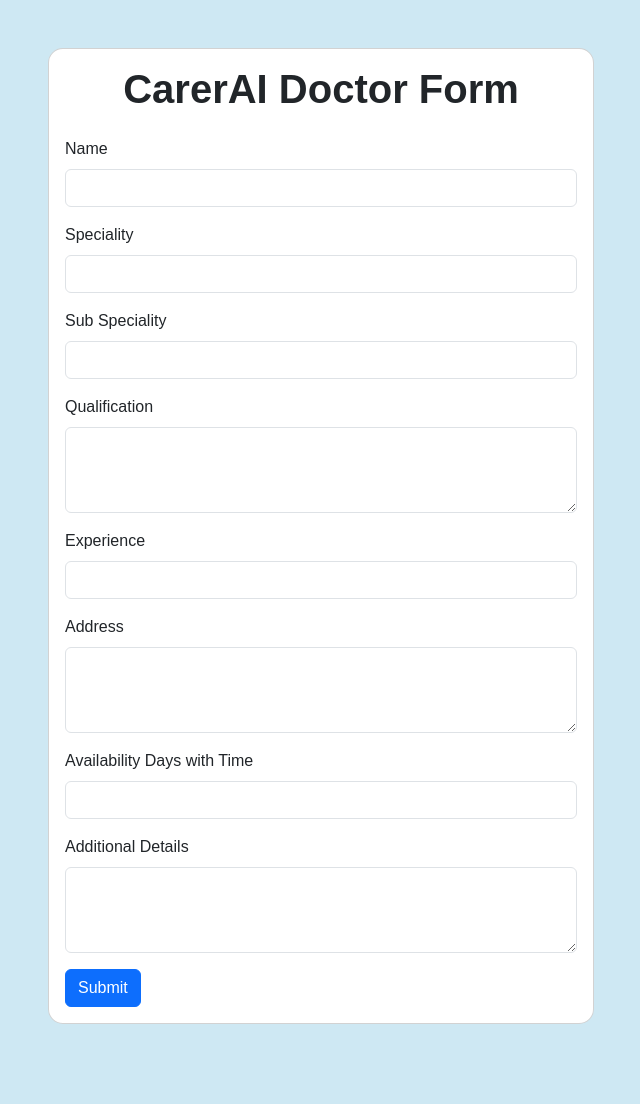
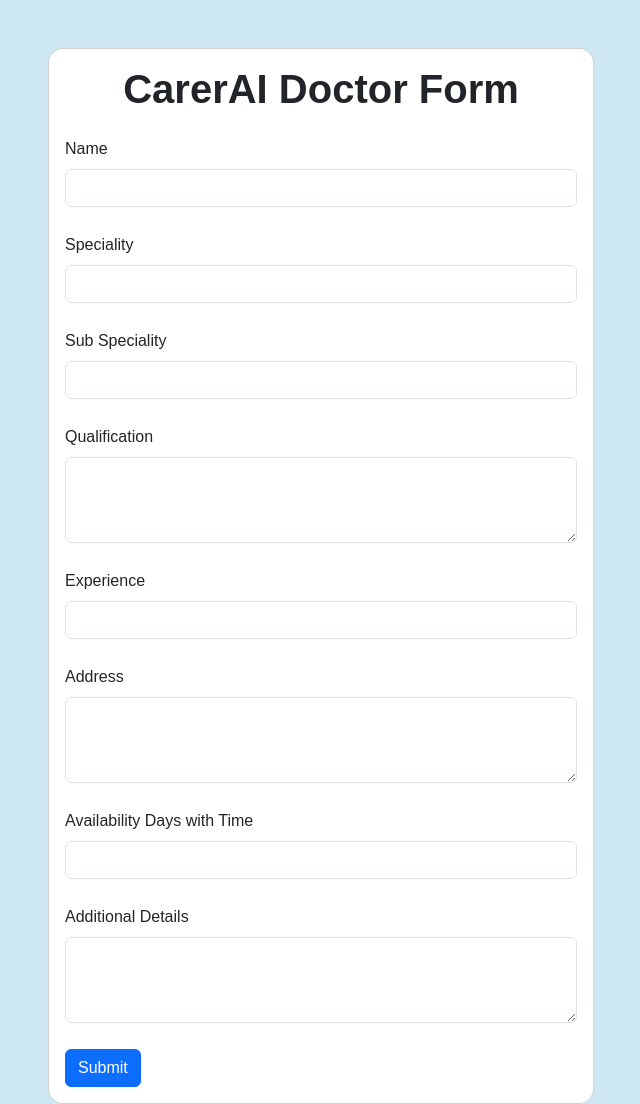
Before and after one commit to NamikazeAsh/CarerForms, a Django app: page /submit/ in a window 1280 px wide. Shown: the whole page, without its empty margins (319-959 px from the left). Before the commit the page ends 1024 px from the top, so only its background shows below. Run offline with Django 4.2, Linux system fonts and the light colour scheme; data comes from the database, SQL or seed files in the repository.

Commit message:
Static and form padding

```diff
--- a/CarerForms/settings.py
+++ b/CarerForms/settings.py
@@ -10,6 +10,7 @@
 https://docs.djangoproject.com/en/4.2/ref/settings/
 """
 
+import os
 from pathlib import Path
 
 # Build paths inside the project like this: BASE_DIR / 'subdir'.
@@ -122,3 +123,8 @@
 # https://docs.djangoproject.com/en/4.2/ref/settings/#default-auto-field
 
 DEFAULT_AUTO_FIELD = "django.db.models.BigAutoField"
+
+STATIC_URL = 'static/'
+STATICFILES_DIRS=[
+    os.path.join(BASE_DIR, 'static')
+]
--- a/FormApp/templates/carerForm.html
+++ b/FormApp/templates/carerForm.html
@@ -22,6 +22,10 @@
 
         .form-label::after {
             content: none;
+        }
+
+        .mb-3 {
+            padding-bottom: 10px;
         }
     </style>
 </head>
@@ -60,7 +64,6 @@
                             </div>
                             <div class="mb-3">
                                 <label for="id_availability" class="form-label">Availability Days with Time</label>
-                                <!-- calendar -->
                                 {{ form.availability }}
                             </div>
                             <div class="mb-3">
@@ -74,7 +77,7 @@
             </div>
         </div>
     </div>
-
+    <!-- Latest Bootstrap JS (Optional, if you need JavaScript features) -->
     <script src="https://cdn.jsdelivr.net/npm/bootstrap@5.3.0-alpha1/dist/js/bootstrap.bundle.min.js"></script>
 </body>
 </html>
```
